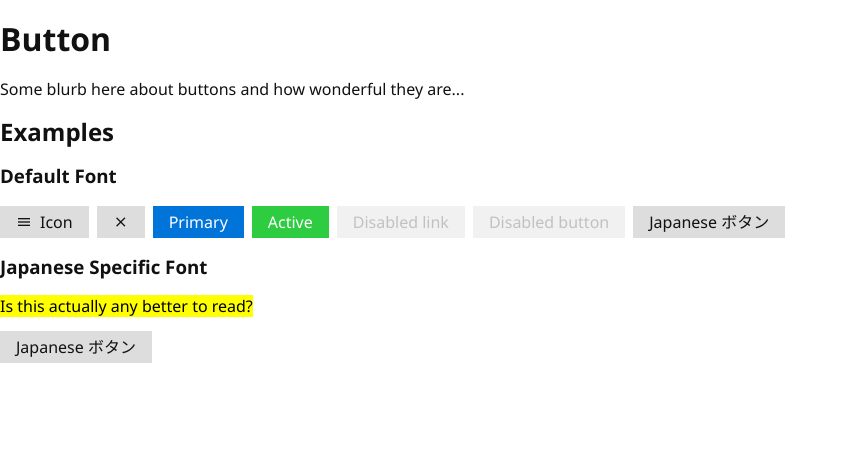
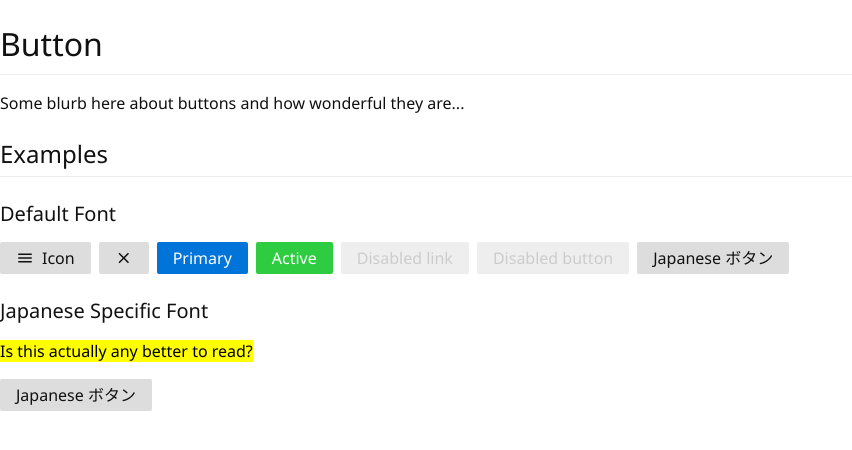
Before and after one commit to mcapewell/ux-core, a website: page src/docs/index.html in a window 1280 px wide. Shown: the whole page, without its empty margins (0-852 px from the left). Drawn offline with Linux system fonts and the light colour scheme.

Commit message:
Improve typography

```diff
--- a/src/components/Button/Button.scss
+++ b/src/components/Button/Button.scss
@@ -3,6 +3,7 @@
 }
 
 .btn {
+    @include border-radius(2px);
     display: inline-flex;
     border: none;
     height: 2rem; /* 32px */
@@ -13,6 +14,7 @@
     cursor: pointer;
     white-space: nowrap;
     font-family: inherit;
+    font-weight: 400;
 
     @include setBgColorAndHover($ux-core-silver);
     color: $ux-core-black;
@@ -27,14 +29,19 @@
         color: $ux-core-white;
     }
 
+    &.btn-danger {
+        @include setBgColorAndHover($ux-core-red);
+        color: $ux-core-white;
+    }
+
     &[disabled] {
-        background-color: #f1f1f1;
-        color: #c1c1c1;
+        background-color: #eee;
+        color: #ccc;
         cursor: default;
     }
 
     .material-icons {
-        font-size: 1rem; /* 16px */
+        font-size: 18px;
         line-height: 2rem; /* 32px */
     }
 
--- a/src/sass/UXCore.scss
+++ b/src/sass/UXCore.scss
@@ -14,6 +14,7 @@
 
 // Partials
 @import './Wrapper';
+@import './Typography';
 
 // Components
 @import './Components';
--- /dev/null
+++ b/src/sass/_Typography.scss
@@ -0,0 +1,22 @@
+h1, h2, h3, h4, h5, h6 {
+    margin-top: 1.5rem;
+    margin-bottom: 1rem;
+    font-weight: 400;
+    line-height: 1.25;
+}
+
+h1 {
+    font-size: 2em;
+    padding-bottom: 0.3em;
+    border-bottom: 1px solid #eee;
+}
+
+h2 {
+    font-size: 1.5em;
+    padding-bottom: 0.3em;
+    border-bottom: 1px solid #eee;
+}
+
+h3 {
+    font-size: 1.25em;
+}
--- a/src/sass/_Wrapper.scss
+++ b/src/sass/_Wrapper.scss
@@ -4,6 +4,8 @@
     color: $ux-core-black;
     font-family: $font-family-west-european;
     font-size: 16px;
+    font-weight: 200;
+    line-height: 1.5;
 }
 
 *[lang^='ja-JP'] .ux-core,
```
Also changed, not shown: dist/uxcore.css.
